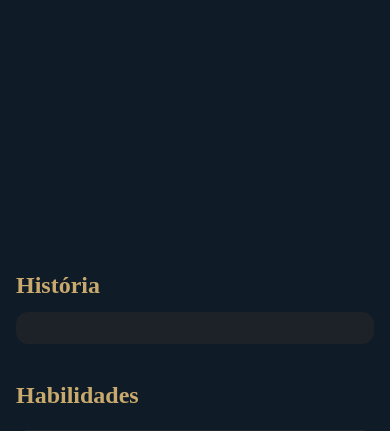
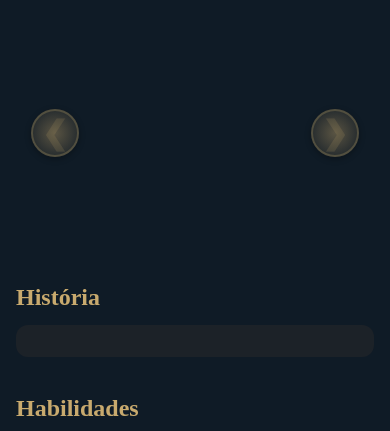
Before and after one commit to Jopsps/FendaDoInvocador, a Flask app: template templates/DetailsChampions.html in a window 390 px wide. Shown: the part 84-515 px from the top of the page. Run offline with Flask 3, Linux system fonts and the light colour scheme; the template is opened without the code that fills it, so the values that code supplies are empty.

Commit message:
Atualiza DetailsChampions e style.css: slider de skins e setas responsivas

```diff
--- a/static/style.css
+++ b/static/style.css
@@ -290,6 +290,73 @@
   color: #f0e6d2;
   line-height: 1.4;
 }
+/* ===== NAVEGAÇÃO DE SKINS ===== */
+/* ===== NAVEGAÇÃO DE SKINS REFINADA ===== */
+.splash-nav {
+  position: absolute;
+  top: 50%;
+  transform: translateY(-50%);
+  background: rgba(200,170,110,0.15); /* mais transparente */
+  border: 2px solid rgba(200,170,110,0.25);
+  color: rgba(200,170,110,0.25);
+  font-size: 2rem; /* menor */
+  font-weight: bold;
+  width: 48px; /* largura fixa */
+  height: 48px; /* altura fixa */
+  line-height: 42px;
+  text-align: center;
+  cursor: pointer;
+  border-radius: 50%; /* circular */
+  box-shadow: 0 3px 10px rgba(0,0,0,0.4);
+  transition: all 0.3s ease;
+  z-index: 20;
+  user-select: none;
+  display: flex;
+  justify-content: center;
+  align-items: center;
+  padding: 0;
+}
+
+.splash-nav:hover {
+  background: rgba(200,170,110,0.85); /* dourado */
+  color: #0f1419;
+  transform: translateY(-50%) scale(1.15); /* leve zoom */
+  box-shadow: 0 6px 20px rgba(200,170,110,0.7);
+}
+
+.splash-nav.left { left: 15px; }
+.splash-nav.right { right: 15px; }
+
+
+.splash-nav::after {
+  content: '';
+  position: absolute;
+  top: 0; left: 0; right: 0; bottom: 0;
+  border-radius: 50%;
+  background: radial-gradient(circle at center, rgba(200,170,110,0.3) 0%, transparent 70%);
+  pointer-events: none;
+}
+.skin-indicators {
+  display: flex;
+  justify-content: center;
+  gap: 0.5rem;
+  margin-top: 0.8rem;
+}
+.indicator {
+  width: 12px;
+  height: 12px;
+  background: rgba(200,170,110,0.4);
+  border-radius: 50%;
+  cursor: pointer;
+  transition: background 0.3s, transform 0.2s;
+}
+.indicator.active {
+  background: #c8aa6e;
+  transform: scale(1.2);
+}
+.indicator:hover {
+  background: #e0c98c;
+}
 
 /* ===== RESPONSIVIDADE ===== */
 @media (max-width: 1024px) {
@@ -321,3 +388,17 @@
   .hero-text { text-align: center; }
   .hero-container { flex-direction: column; align-items: center; justify-content: center; text-align: center; }
 }
+
+@media (max-width: 768px) {
+  .splash-nav {
+    background: rgba(200,170,110,0.15) !important; /* sempre transparente */
+    color: rgba(200,170,110,0.15) !important;
+    box-shadow: 0 2px 6px rgba(0,0,0,0.3);
+  }
+  .splash-nav:hover {
+    background: rgba(200,170,110,0.15) !important; /* sem dourado no hover */
+    color: rgba(200,170,110,0.15) !important;
+    transform: translateY(-50%) scale(1) !important;
+    box-shadow: 0 2px 6px rgba(0,0,0,0.3) !important;
+  }
+}
--- a/templates/DetailsChampions.html
+++ b/templates/DetailsChampions.html
@@ -21,11 +21,21 @@
   <main class="champion-detail-page">
     <section class="champion-hero">
       <div class="champion-splash-wrap">
-        <img src="{{ champion.splash }}" alt="{{ champion.name }}" class="champion-splash-img">
+        <button class="splash-nav left" onclick="changeSkin(-1)">&#10094;</button>
+        <img id="championSplash" src="{{ champion.skins[0].splash }}" alt="{{ champion.name }}" class="champion-splash-img">
+        <button class="splash-nav right" onclick="changeSkin(1)">&#10095;</button>
+
         <div class="champion-title-overlay">
           <h1>{{ champion.name }}</h1>
-          <h2>{{ champion.title }}</h2>
+          <h2 id="skinName">{{ champion.skins[0].name }}</h2>
         </div>
+      </div>
+
+      <!-- Indicadores (bolinhas) -->
+      <div class="skin-indicators" id="skinIndicators">
+        {% for skin in champion.skins %}
+          <span class="indicator {% if loop.index0 == 0 %}active{% endif %}" onclick="goToSkin({{ loop.index0 }})"></span>
+        {% endfor %}
       </div>
     </section>
 
@@ -56,5 +66,31 @@
       {% endfor %}
     </section>
   </main>
+
+<script>
+  const champSkins = {{ champion.skins|tojson }};
+  let currentSkin = 0;
+
+  function updateSkin() {
+    document.getElementById("championSplash").src = champSkins[currentSkin].splash;
+    document.getElementById("skinName").textContent = champSkins[currentSkin].name;
+
+    // Atualiza indicadores
+    const indicators = document.querySelectorAll(".indicator");
+    indicators.forEach((ind, i) => {
+      ind.classList.toggle("active", i === currentSkin);
+    });
+  }
+
+  function changeSkin(dir) {
+    currentSkin = (currentSkin + dir + champSkins.length) % champSkins.length;
+    updateSkin();
+  }
+
+  function goToSkin(index) {
+    currentSkin = index;
+    updateSkin();
+  }
+</script>
 </body>
 </html>
```
